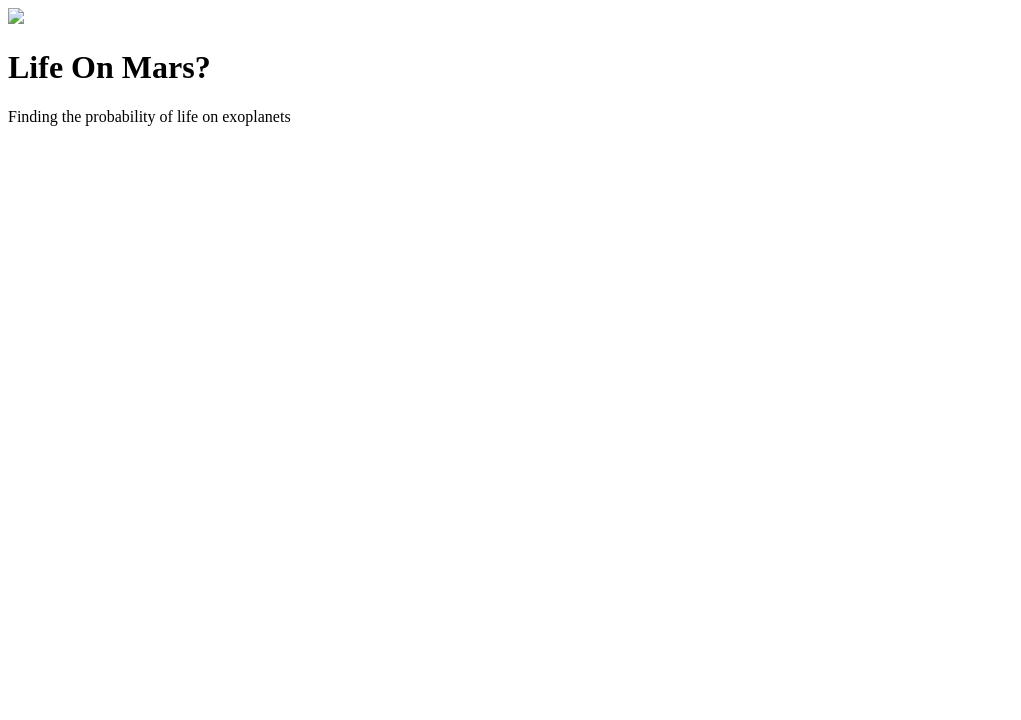
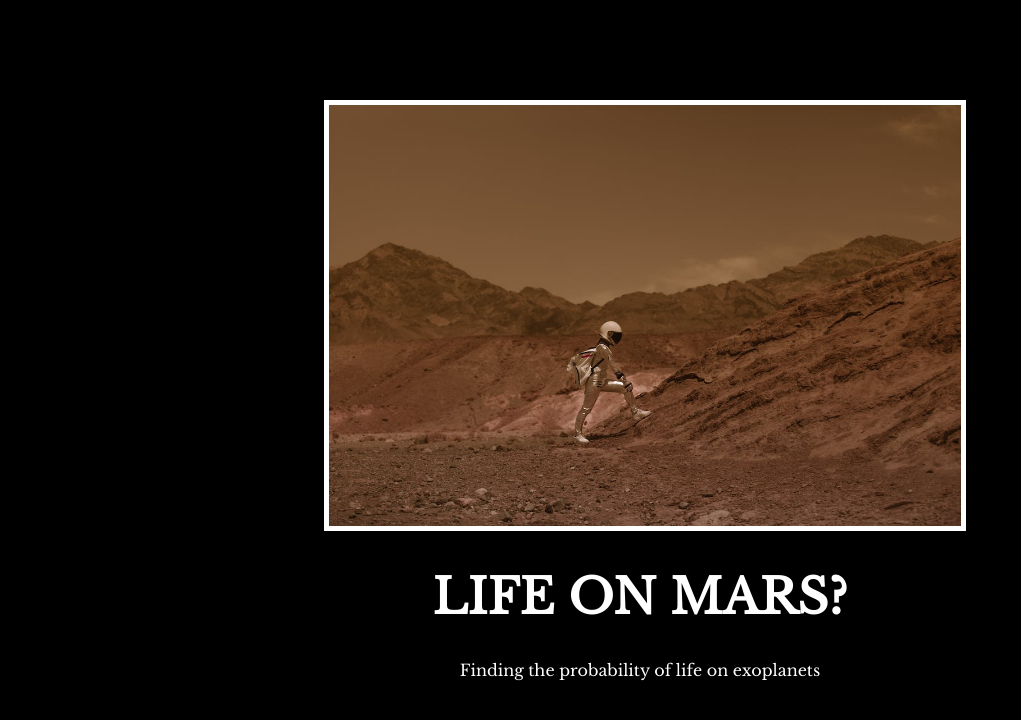
Before and after one commit to c038644/Life_On_Mars, a plain HTML site: page index.html in a window 1280 px wide. Shown: the whole page, without its empty margins (0-1021 px from the left). Drawn offline with nearby package versions, Linux system fonts and the light colour scheme.

Commit message:
Update index.html

```diff
--- a/index.html
+++ b/index.html
@@ -4,7 +4,7 @@
 <head>
   <meta charset="UTF-8">
   <title>Motivation Meme</title>
-  <link rel="stylesheet" href="./solution.css" />
+  <link rel="stylesheet" href="./style.css" />
   <link rel="preconnect" href="https://fonts.googleapis.com">
   <link rel="preconnect" href="https://fonts.gstatic.com" crossorigin>
   <link href="https://fonts.googleapis.com/css2?family=Libre+Baskerville&display=swap" rel="stylesheet">
@@ -13,7 +13,7 @@
 <body>
 
   <div class="poster">
-    <img class="motivation-img" src="./assets/images/spaceperson_on_Mars.jpeg" src="Spaceperson On Mars" />
+    <img class="motivation-img" src="./assets/images/Astronaut_on_Mars.jpeg" src="Astronaut On Mars" />
     <h1>Life On Mars?</h1>
     <p>Finding the probability of life on exoplanets</p>
   </div>
```
